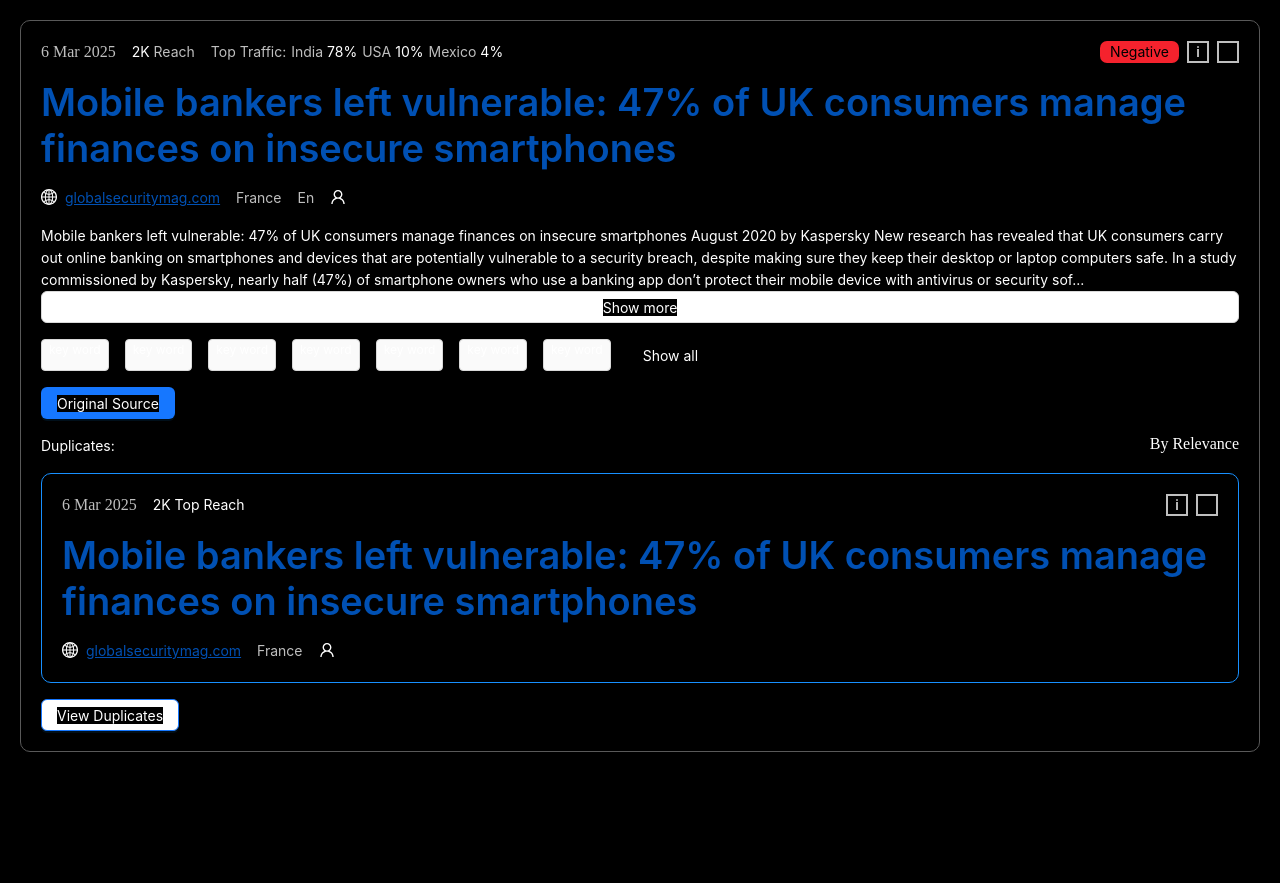
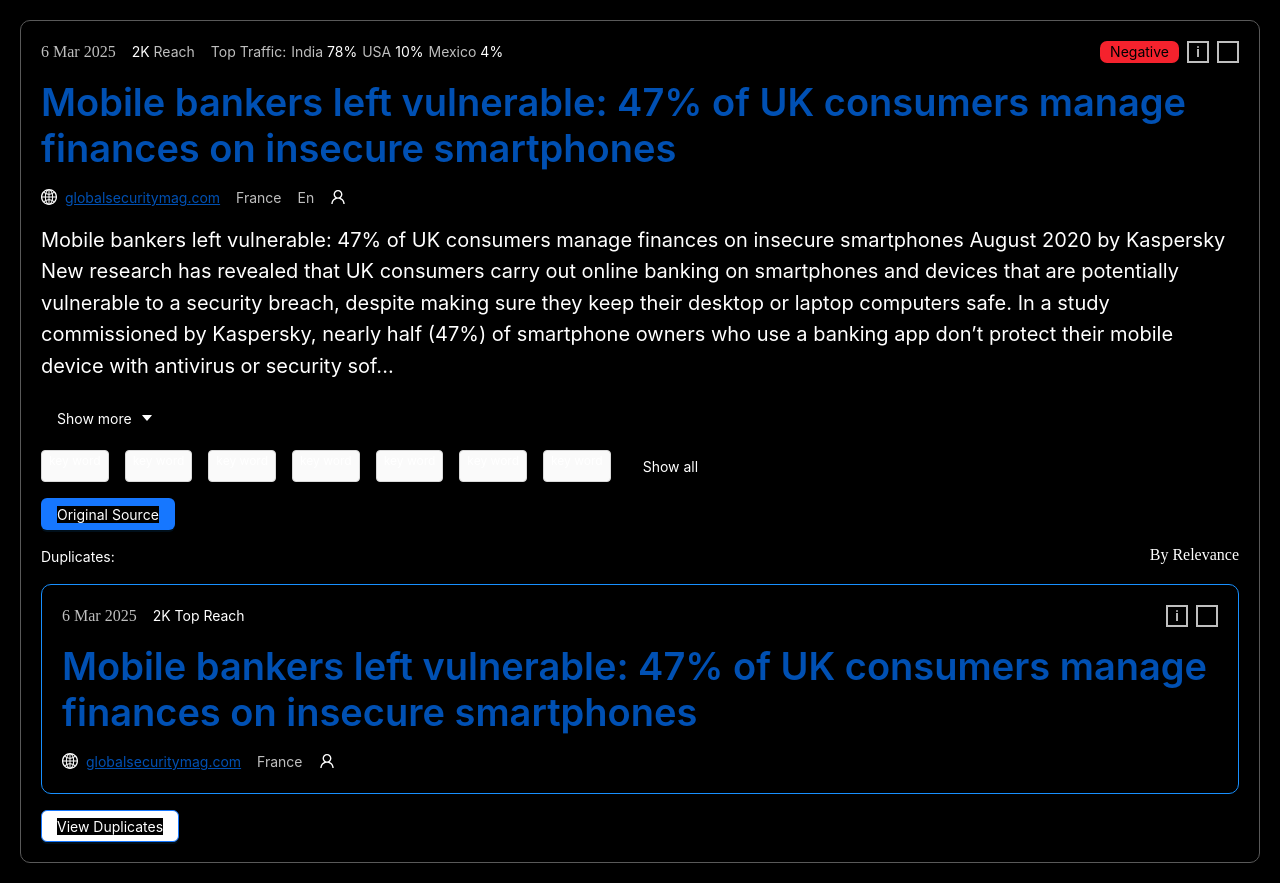
Before and after one commit to gr-sv/newsblock, a React (Create React App) app: page / in a window 1280 px wide. Before the commit the page ends 800 px from the top, so only its background shows below. Built offline with nearby package versions, Linux system fonts and the light colour scheme.

Commit message:
Add Paragraph and Button into App.js

```diff
--- a/src/App.js
+++ b/src/App.js
@@ -1,19 +1,27 @@
+import React from 'react';
 import { Button, Flex, Tag, Typography } from 'antd';
 import { data } from './data.js';
 import HeaderOfNews from './components/widgets/headerOfNews/headerOfNews.jsx';
 import './app.module.scss';
+import { CaretDownFilled } from '@ant-design/icons';
 
-const { Text } = Typography;
+const { Paragraph, Text } = Typography;
+
+
 
 
 function App() {
+
   return (
   	<Flex vertical gap='middle'>
 		<HeaderOfNews fullHeader />
 
-		<Flex vertical>
-			<Text>{data?.AB}</Text>
-			<Button>Show more</Button>
+		<Flex vertical align='start'>
+			<Paragraph style={{ fontSize: '20px' }}>
+				{data?.AB}
+			</Paragraph>
+
+			<Button type='text' icon={<CaretDownFilled />} iconPosition='end'>Show more</Button>
 		</Flex>
 
 		<Flex justify='start' gap='small'>
```
